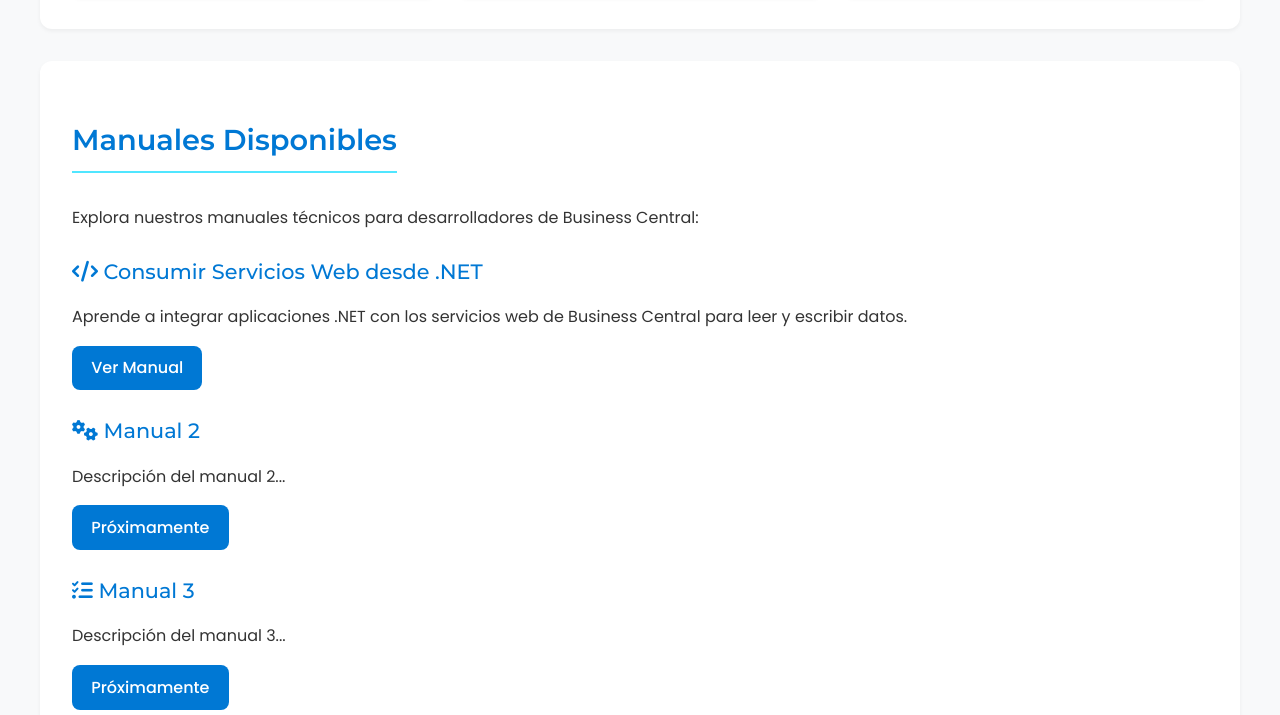
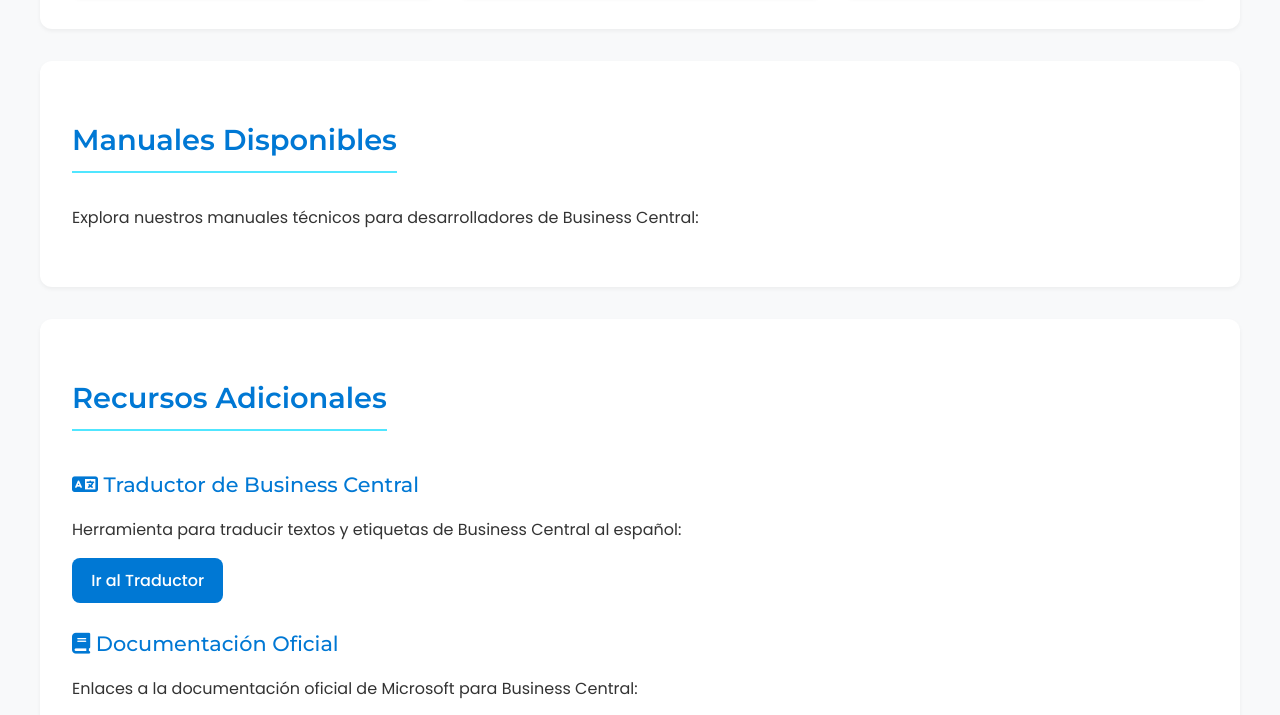
Before and after one commit to Zurichk85/businesscentral, a website: page index.html in a window 1280 px wide. Shown: the part 729-1444 px from the top of the page. Drawn offline with Linux system fonts and the light colour scheme; no server answers.

Commit message:
Subir index

```diff
--- a/index.html
+++ b/index.html
@@ -80,28 +80,12 @@
                     </div>
                 </div>
             </div>
-        </section>
-
-        <section id="manual1">
+        </section>        <section id="manual1">
             <h2>Manuales Disponibles</h2>
             <p class="mb-3">Explora nuestros manuales técnicos para desarrolladores de Business Central:</p>
 
-            <div class="mb-3">
-                <h3><i class="fas fa-code"></i> Consumir Servicios Web desde .NET</h3>
-                <p>Aprende a integrar aplicaciones .NET con los servicios web de Business Central para leer y escribir datos.</p>
-                <a href="bcservicesweb.html" class="btn">Ver Manual</a>
-            </div>
-
-            <div class="mb-3">
-                <h3><i class="fas fa-cogs"></i> Manual 2</h3>
-                <p>Descripción del manual 2...</p>
-                <a href="#manual2" class="btn">Próximamente</a>
-            </div>
-
-            <div class="mb-3">
-                <h3><i class="fas fa-tasks"></i> Manual 3</h3>
-                <p>Descripción del manual 3...</p>
-                <a href="#manual3" class="btn">Próximamente</a>
+            <div id="manuales-container">
+                <!-- Los manuales se cargarán dinámicamente desde config.json -->
             </div>
         </section>
 
```
